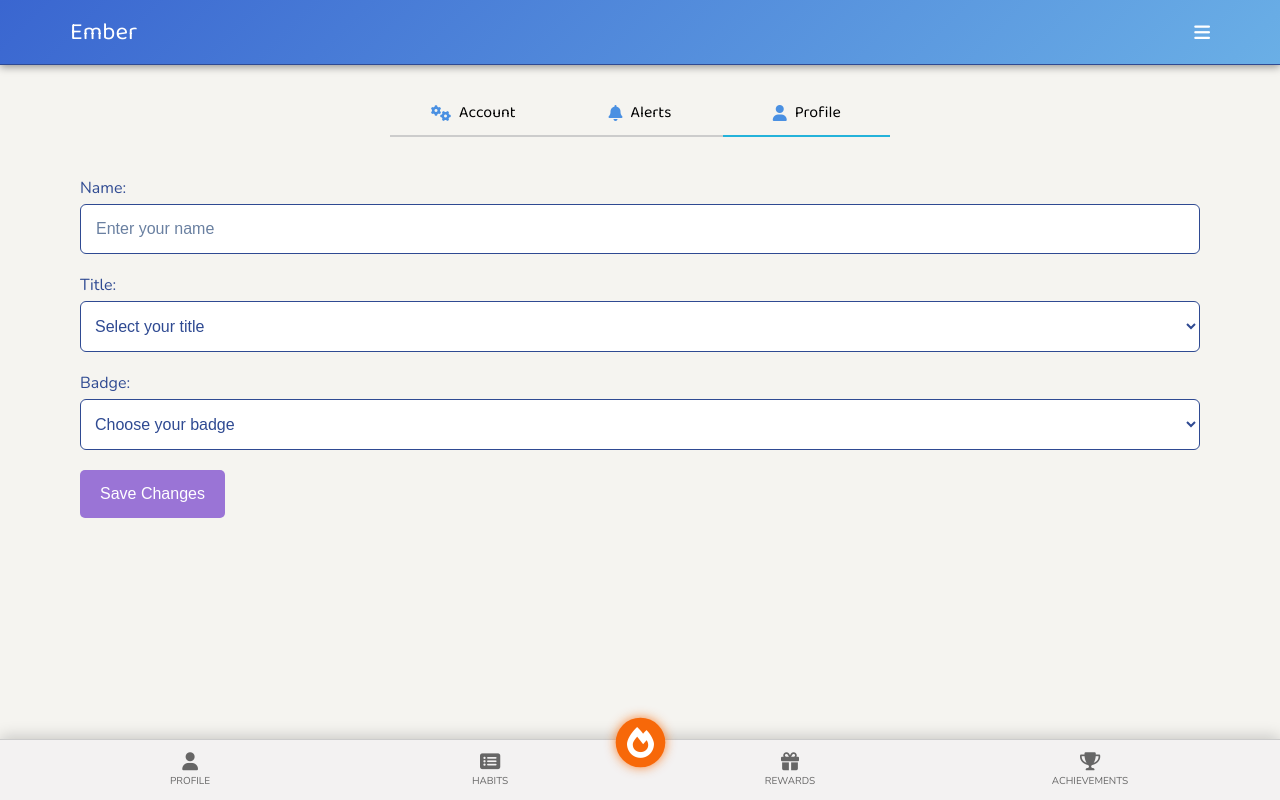
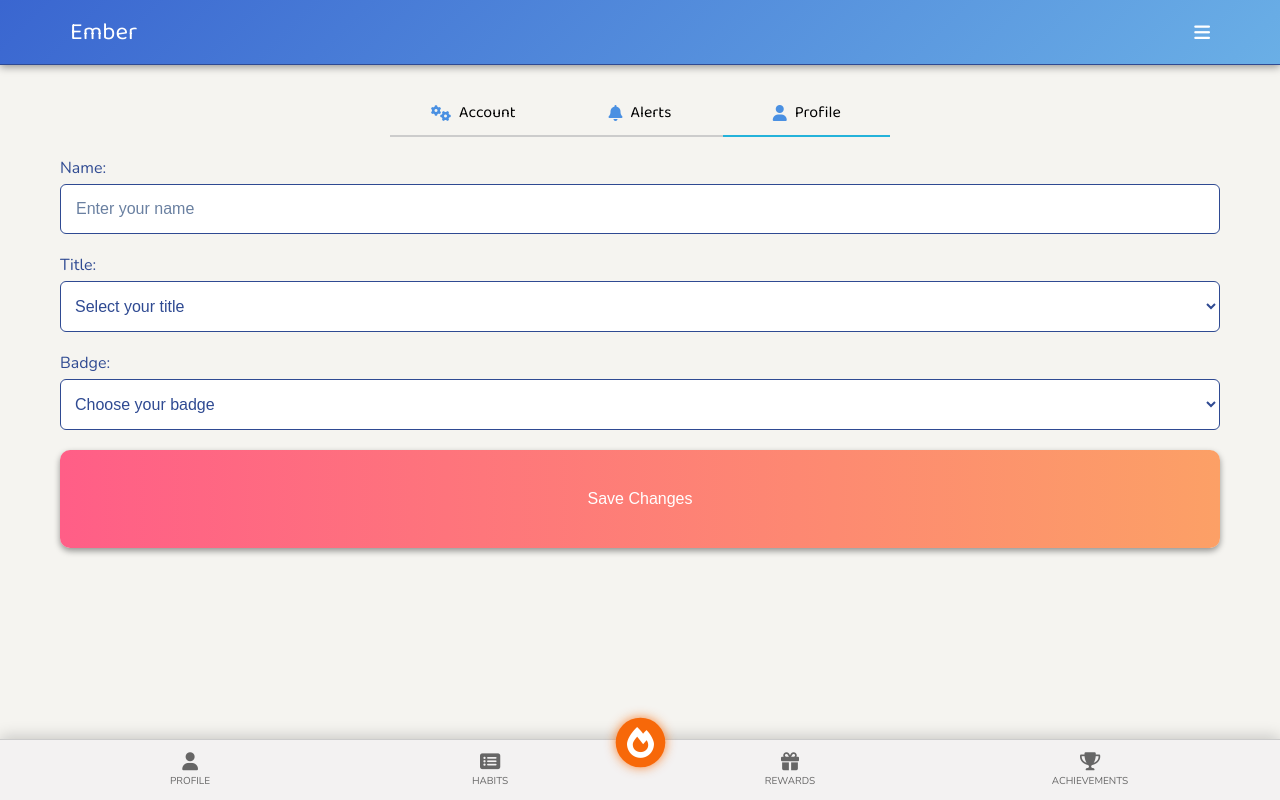
Before and after one commit to joseph-johnson27001/habit-spinner, a Vue app: page /settings in a window 1280 px wide. Both pictures are taken after a click on the button "Profile". Built offline with nearby package versions, Linux system fonts and the light colour scheme.

Commit message:
Page layout fix

```diff
--- a/src/components/Settings/ProfileSettings.vue
+++ b/src/components/Settings/ProfileSettings.vue
@@ -66,7 +66,6 @@ body {
 .profile-section {
   text-align: left;
   width: 100%;
-  padding: 20px;
 }
 
 .setting-item {
@@ -118,25 +117,22 @@ select option {
 
 /* Save Button Styling */
 .save-button {
+  position: relative;
+  background: linear-gradient(to right, #ff5e87, #fca066);
+  padding: 40px 15px;
+  margin: 10px 0;
+  border-radius: 10px;
+  border: none;
+  overflow: hidden;
+  display: flex;
+  align-items: center;
   font-size: 16px;
-  padding: 15px 20px;
-  background-color: #9a74d6;
-  color: white;
-  border: none;
-  border-radius: 5px;
+  font-weight: 100;
+  text-transform: capitalize;
+  color: #fff;
   cursor: pointer;
-  font-weight: 100;
-  transition: background-color 0.3s ease;
-}
-
-/* Responsive Styles */
-@media (max-width: 600px) {
-  .profile-section {
-    padding: 15px;
-  }
-
-  .save-button {
-    width: 100%;
-  }
+  justify-content: center;
+  box-shadow: 0 3px 6px rgba(0, 0, 0, 0.4);
+  width: 100%;
 }
 </style>
```
